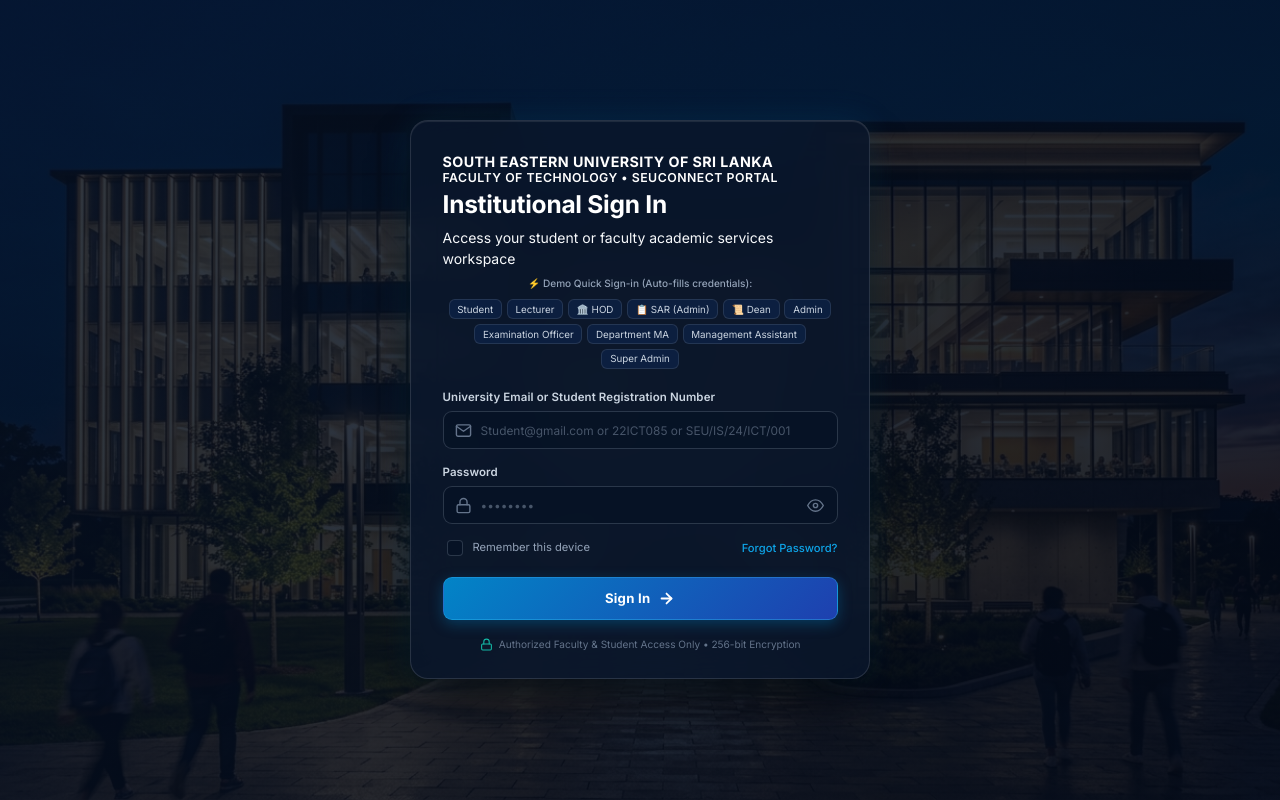
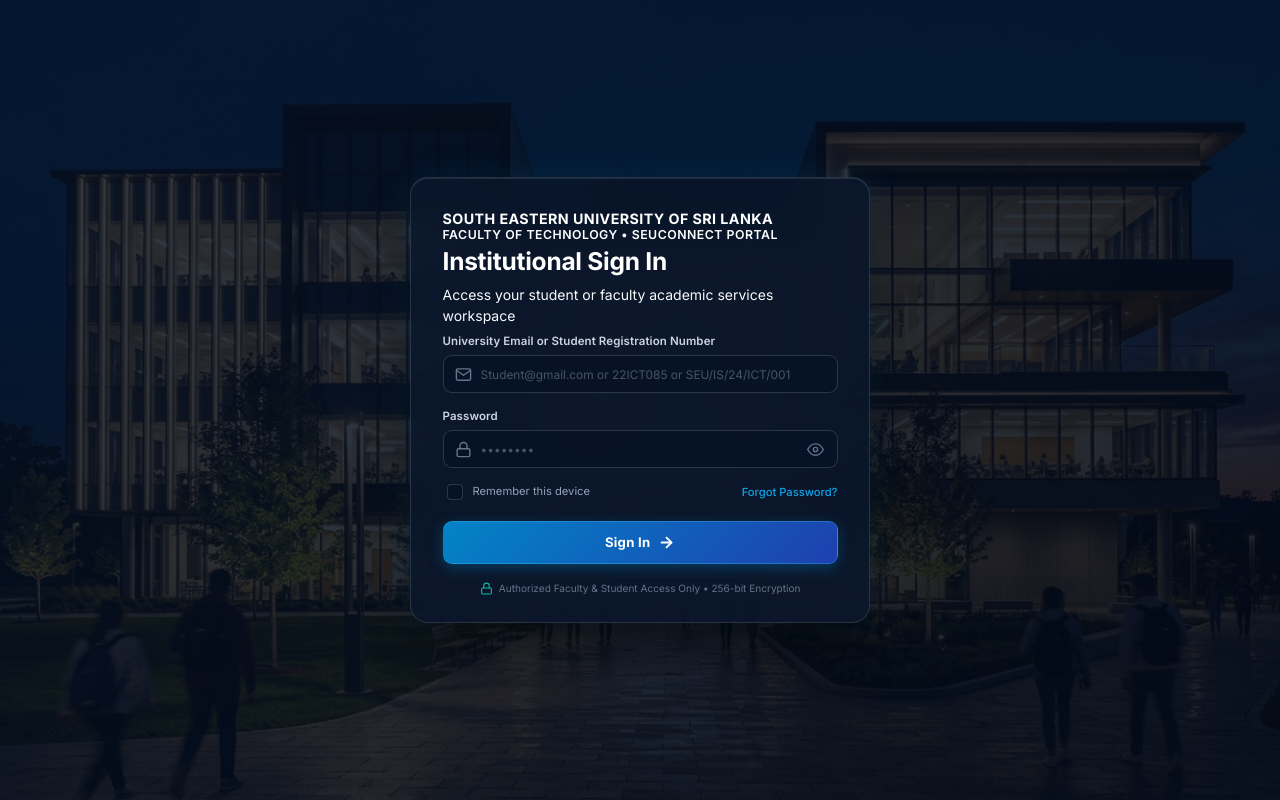
Before and after one commit to BinMushan/SEUconnect, a React (Vite) app in the folder Frontend/SEUconnect/: page / in a window 1280 px wide. Built offline with nearby package versions, Linux system fonts and the light colour scheme; no server answers.

Commit message:
refactor(login): remove demo quick sign-in credentials switcher

```diff
--- a/Frontend/SEUconnect/pages/login/login.jsx
+++ b/Frontend/SEUconnect/pages/login/login.jsx
@@ -340,55 +340,6 @@ export default function Login({ onLoginSuccess }) {
           <p className="seu-form-subtext">Access your student or faculty academic services workspace</p>
         </div>
 
-        {/* Quick Demo Switcher (Top Role Tabs) */}
-        <div className="seu-role-picker-container" style={{ marginBottom: '1.25rem' }}>
-          <div style={{ fontSize: '0.72rem', color: '#94a3b8', marginBottom: '0.35rem', textAlign: 'center', fontWeight: '500' }}>
-            ⚡ Demo Quick Sign-in (Auto-fills credentials):
-          </div>
-          <div
-            style={{
-              display: 'flex',
-              flexWrap: 'wrap',
-              gap: '0.35rem',
-              justifyContent: 'center',
-              maxHeight: '85px',
-              overflowY: 'auto',
-              padding: '0.2rem'
-            }}
-          >
-            {DEMO_ACCOUNTS.map((acc) => {
-              const isActive = email.toLowerCase() === acc.email.toLowerCase();
-              return (
-                <button
-                  key={acc.roleKey}
-                  type="button"
-                  onClick={() => {
-                    setEmail(acc.email);
-                    setPassword(acc.password);
-                    setEmailError('');
-                    setPasswordError('');
-                    setAuthError('');
-                  }}
-                  style={{
-                    fontSize: '0.70rem',
-                    padding: '0.25rem 0.55rem',
-                    borderRadius: '6px',
-                    border: isActive ? '1px solid #38bdf8' : '1px solid rgba(255,255,255,0.1)',
-                    background: isActive ? 'rgba(56, 189, 248, 0.2)' : 'rgba(15, 43, 92, 0.45)',
-                    color: isActive ? '#38bdf8' : '#cbd5e1',
-                    cursor: 'pointer',
-                    fontWeight: isActive ? '600' : '400',
-                    transition: 'all 0.15s ease'
-                  }}
-                  title={`Fill ${acc.role} (${acc.email})`}
-                >
-                  {acc.roleKey.toUpperCase() === 'SAR' ? '📋 SAR (Admin)' : acc.roleKey.toUpperCase() === 'HOD' ? '🏛️ HOD' : acc.roleKey.toUpperCase() === 'DEAN' ? '📜 Dean' : acc.role}
-                </button>
-              );
-            })}
-          </div>
-        </div>
-
         {/* Success Alert Banner */}
         {successToast && (
           <div className="seu-alert seu-alert-success" role="status" aria-live="polite">
```
